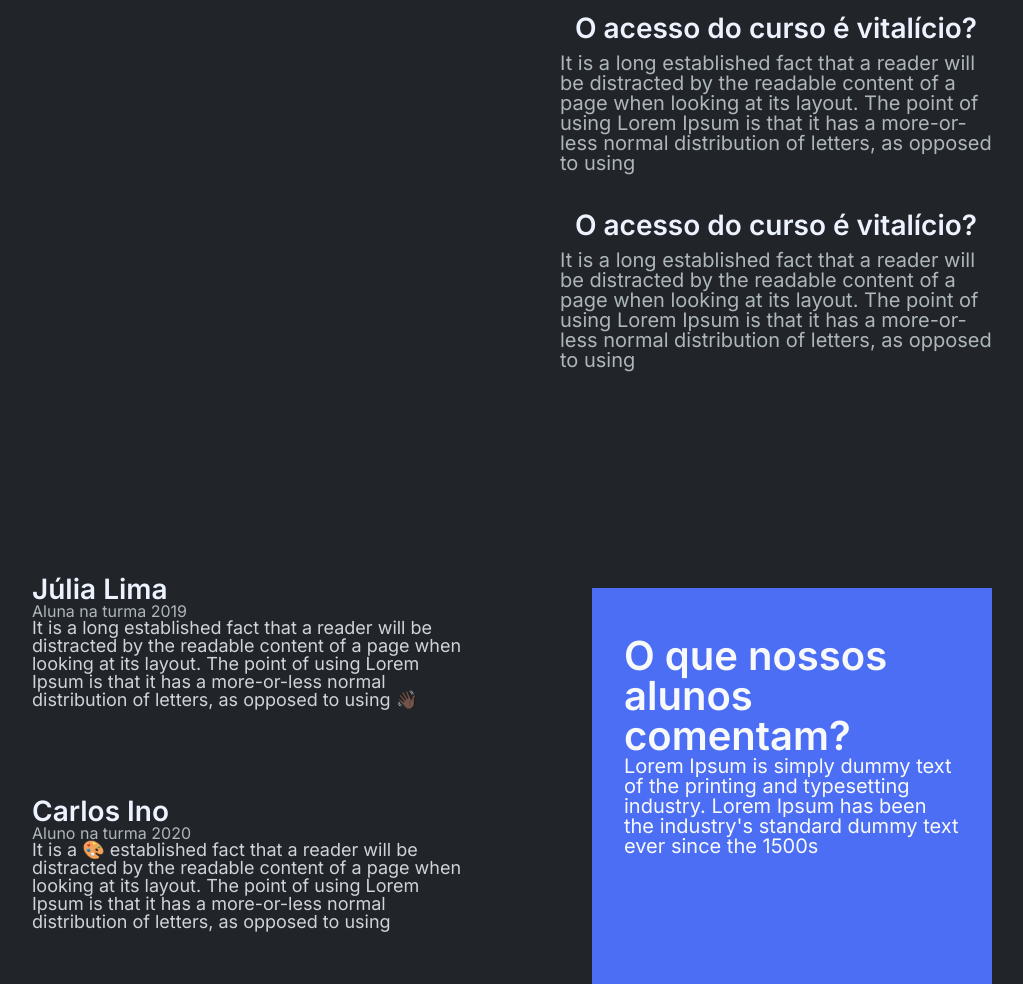
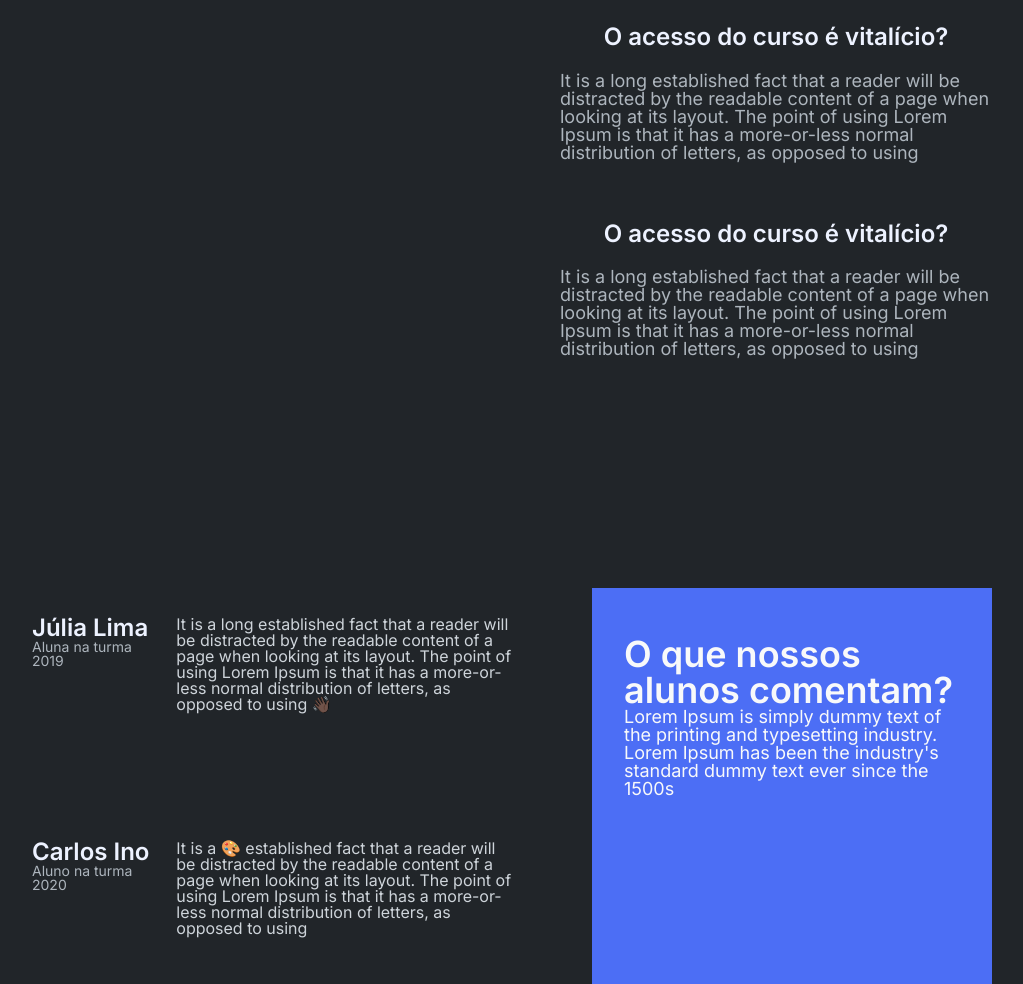
Before and after one commit to Mefanick/projeto5, a plain HTML site: page index.html in a window 1280 px wide. Shown: the part 1816-2800 px from the top of the page, without its empty margins (128-1151 px from the left). Drawn offline with Linux system fonts and the light colour scheme.

Commit message:
mudancas

```diff
--- a/index.html
+++ b/index.html
@@ -131,12 +131,12 @@
           <!-- LEFT SIDE -->
           <ul class="left__block">
             <!-- Comment 1 -->
-            <li class="Comment__item">
+            <li class="comment__item">
               <div class="student__info">
                 <h3>Júlia Lima</h3>
                 <p class="text__3">Aluna na turma 2019</p>
               </div>
-              <p class="text__2">
+              <p class="comment__text text__2">
                 It is a long established fact that a reader will be distracted
                 by the readable content of a page when looking at its layout.
                 The point of using Lorem Ipsum is that it has a more-or-less
@@ -144,12 +144,12 @@
               </p>
             </li>
             <!-- Comment 2 -->
-            <li class="Comment__item">
+            <li class="comment__item">
               <div class="student__info">
                 <h3>Carlos Ino</h3>
                 <p class="text__3">Aluno na turma 2020</p>
               </div>
-              <p class="text__2">
+              <p class="comment__text text__2">
                 It is a 🎨 established fact that a reader will be distracted by
                 the readable content of a page when looking at its layout. The
                 point of using Lorem Ipsum is that it has a more-or-less normal
@@ -157,12 +157,12 @@
               </p>
             </li>
             <!-- Comment 3 -->
-            <li class="Comment__item">
+            <li class="comment__item">
               <div class="student__info">
                 <h3>Camila Dias</h3>
                 <p class="text__3">Aluna na turma 2019</p>
               </div>
-              <p class="text__2">
+              <p class="comment__text text__2">
                 It is a long established fact that a reader will be distracted
                 by the readable content of a page when looking at its layout.
                 The point of using Lorem Ipsum is that it has a more-or-less
@@ -170,12 +170,12 @@
               </p>
             </li>
             <!-- Comment 4 -->
-            <li class="Comment__item">
+            <li class="comment__item">
               <div class="student__info">
                 <h3>João Vaz</h3>
                 <p class="text__3">Aluno na turma 2019</p>
               </div>
-              <p class="text__2">
+              <p class="comment__text text__2">
                 It is a long established fact that a reader will be distracted
                 by the readable content of a page when looking at its layout.
                 The point of using Lorem Ipsum is that it has a more-or-less
@@ -183,12 +183,12 @@
               </p>
             </li>
             <!-- Comment 5 -->
-            <li class="Comment__item">
+            <li class="comment__item">
               <div class="student__info">
                 <h3>Gio Oliveira</h3>
                 <p class="text__3">Aluna na turma 2019</p>
               </div>
-              <p class="text__2">
+              <p class="comment__text text__2">
                 It is a long established fact that a reader will be distracted
                 by the readable content of a page when looking at its layout.
                 The point of using Lorem Ipsum is that it has a more-or-less
--- a/src/styles/globasStyles.css
+++ b/src/styles/globasStyles.css
@@ -13,13 +13,13 @@
 
 
     --font-family:  'Inter', sans-serif;
-    --font-text-size-1: 1.25rem;
-    --font-text-size-2: 1.125rem;
-    --font-text-size-3: 1rem;
-    --font-text-size-4: 1rem;
-    --font-title-size-1:3.25rem;
-    --font-title-size-2:2.5rem;
-    --font-title-size-3:1.75rem;
+    --font-text-size-1: 1.125rem;
+    --font-text-size-2: 1rem;
+    --font-text-size-3: 0.875rem;
+    --font-text-size-4: 0.875rem;
+    --font-title-size-1:3rem;
+    --font-title-size-2:2.25rem;
+    --font-title-size-3:1.5rem;
 }
 body{
     font-family: var(--font-family);
--- a/src/styles/index.css
+++ b/src/styles/index.css
@@ -125,6 +125,7 @@ header{
     justify-content: space-between;
     flex-direction: row-reverse;
 }
+
 .right__block{
     width: 35%;
     background-color: var(--brand-1);
@@ -135,11 +136,27 @@ header{
     margin-top: 100px;
 }
 .left__block{
-    width: 45%;
+    width: 50%;
     height: 90%;
     display: flex;
     flex-direction: column;
     justify-content: space-evenly;
+}
+.comment__item{
+    display: flex;
+    flex-direction: row;
+    width: 100%;
+}
+.student__info{
+    display: flex;
+    flex-direction: column;
+    width: 200px;
+    margin-right: 10px;
+
+}
+.comment__text{
+    width: 500px;
+
 }
 footer{
     display: flex;
```
